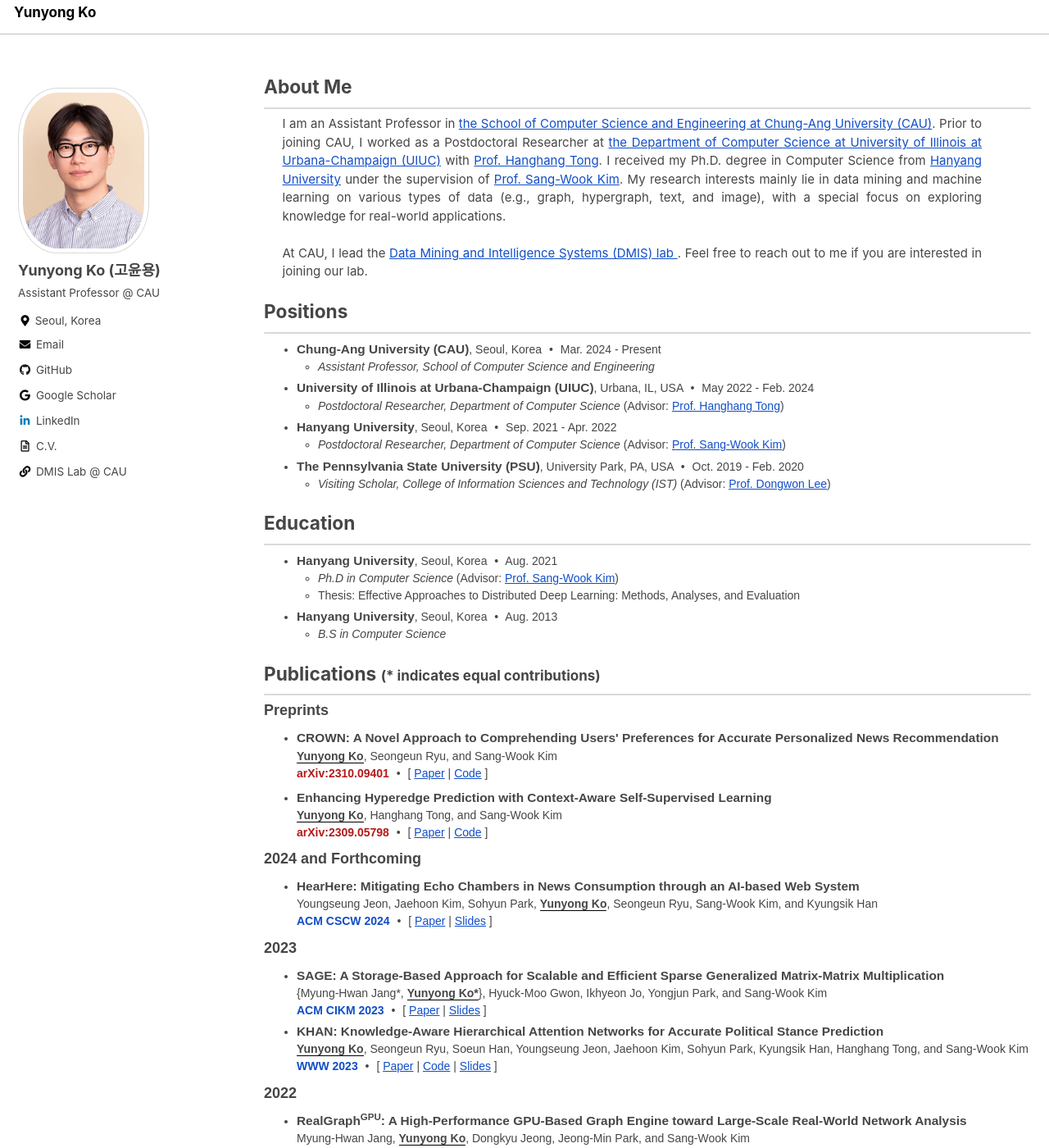
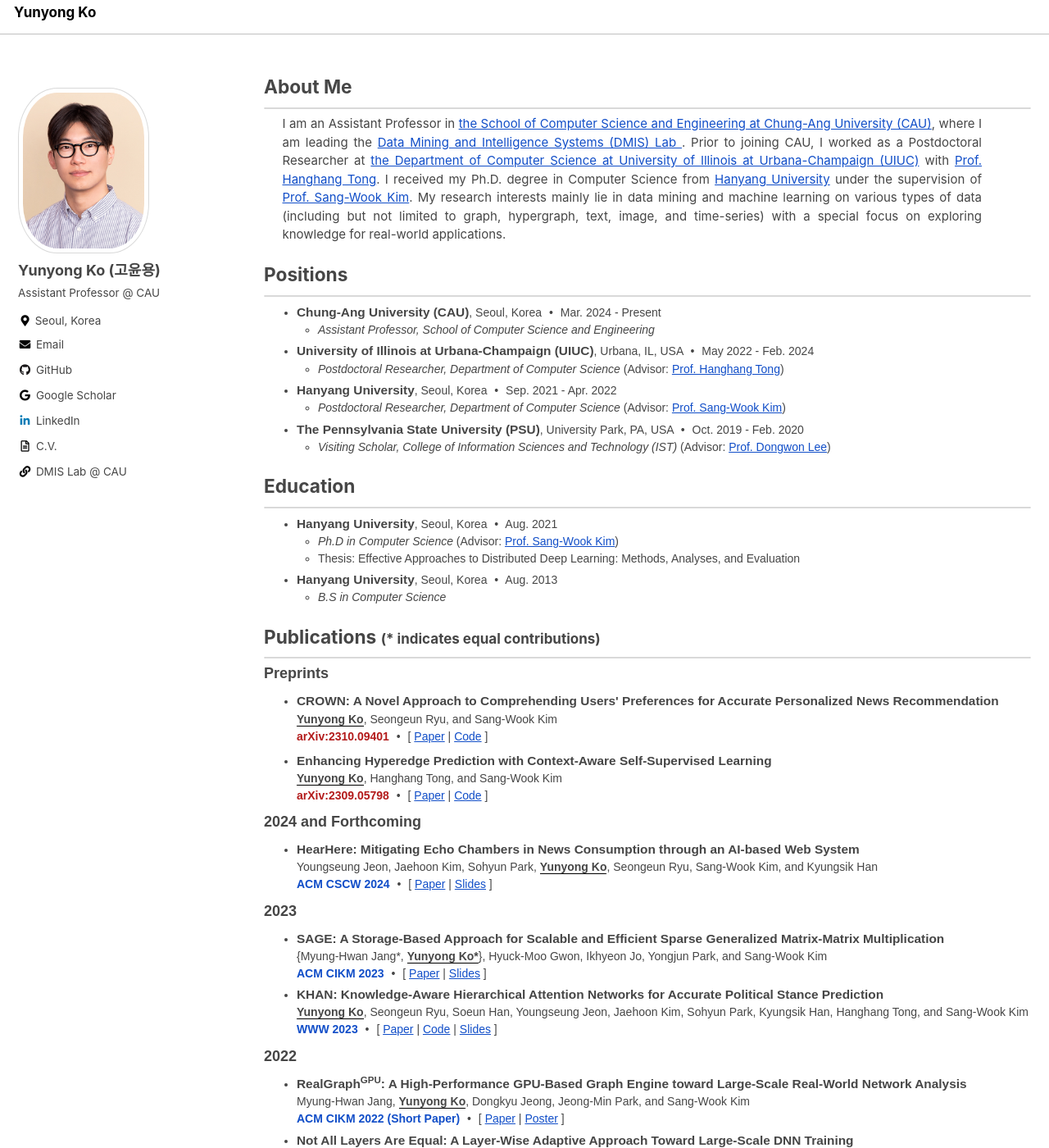
Before and after one commit to yy-ko/yy-ko.github.io, a Jekyll site: the page built from index.html, in a window 1280 px wide and 1400 px high. Shown: the whole window at 82% size. Built offline with Jekyll 4.4.1, drawn with Linux system fonts in a browser that asks for light colours; cached includes are drawn as plain includes; the list of posts is cut into pages by our own code; some of the changed text lies outside the part shown.

Commit message:
data updated

```diff
--- a/index.html
+++ b/index.html
@@ -6,14 +6,11 @@ author_profile: true
 <div id="bio" class="section">
 	<h5 class="section-title">About Me</h5>
 	<hr class="sep">
-	<p> I am an Assistant Professor in <a href="https://cse.cau.ac.kr">the School of Computer Science and Engineering at Chung-Ang University (CAU)</a>.
+	<p> I am an Assistant Professor in <a href="https://cse.cau.ac.kr">the School of Computer Science and Engineering at Chung-Ang University (CAU)</a>, where I am leading the <a href="https://sites.google.com/view/cau-dmis-lab/home">Data Mining and Intelligence Systems (DMIS) Lab </a>.
 	Prior to joining CAU, I worked as a Postdoctoral Researcher at <a href="https://cs.illinois.edu">the Department of Computer Science at University of Illinois at Urbana-Champaign (UIUC)</a> with <a href="http://tonghanghang.org/">Prof. Hanghang Tong</a>.
 	I received my Ph.D. degree in Computer Science from <a href="https://www.hanyang.ac.kr">Hanyang University</a> under the supervision of <a href="https://bigdas.hanyang.ac.kr/sang-wook/">Prof. Sang-Wook Kim</a>.
-	My research interests mainly lie in data mining and machine learning on various types of data (e.g., graph, hypergraph, text, and image), with a special focus on exploring knowledge for real-world applications.
-	<!-- (<a href="/assets/files/research_statement.pdf">Research Statement</a>). -->
-	<br> <br>
-	At CAU, I lead the <a href="https://sites.google.com/view/cau-dmis-lab/home">Data Mining and Intelligence Systems (DMIS) lab </a>. Feel free to reach out to me if you are interested in joining our lab.<br>
-	</p>
+	My research interests mainly lie in data mining and machine learning on various types of data (including but not limited to graph, hypergraph, text, image, and time-series) with a special focus on exploring knowledge for real-world applications.
+	<br>
 </div>
 
 <!-- <div id="topics" class="section"> -->
@@ -186,12 +183,12 @@ author_profile: true
 			<span class="dot-sep">&#8226;</span>
 			<span>[ <a href="/assets/files/SAC22-dfend-paper.pdf">Paper</a> ]</span>
 		</li>
-		<li> <strong class='title'>SHAT: A Novel Asynchronous Training Algorithm That Provides Fast Model Convergence in Distributed Deep Learning</strong> <br>
-			<strong><u>Yunyong Ko</u></strong> and Sang-Wook Kim <br>
-			<span class="venue journal"> <strong>Applied Sciences</strong> (SCIE, 2022)</span>
-			<span class="dot-sep">&#8226;</span>
-			<span>[ <a href="/assets/files/AS22-shat-paper.pdf">Paper</a> ]</span> <br>
-		</li>
+		<!-- <li> <strong class='title'>SHAT: A Novel Asynchronous Training Algorithm That Provides Fast Model Convergence in Distributed Deep Learning</strong> <br>  -->
+			<!-- <strong><u>Yunyong Ko</u></strong> and Sang-Wook Kim <br>  -->
+			<!-- <span class="venue journal"> <strong>Applied Sciences</strong> (SCIE, 2022)</span>  -->
+			<!-- <span class="dot-sep">&#8226;</span>  -->
+			<!-- <span>[ <a href="/assets/files/AS22-shat-paper.pdf">Paper</a> ]</span> <br> -->
+		<!-- </li> -->
 	</ul>
 
 	<span class="year"><strong>2021</strong></span>
@@ -212,7 +209,6 @@ author_profile: true
 			<span>[ <a href="/assets/files/CIKM21-aladdin-paper.pdf">Paper</a> <span>|</span> <a href="/assets/files/CIKM21-aladdin-poster.pdf">Poster</a> <span>|</span> <a href="/assets/files/CIKM21-aladdin-presentation.pdf">Slides</a> <span>|</span> <a href="https://sites.google.com/view/aladdin-proofs/home?authuser=0">Appendix</a> ]</span> <br>
 			<span class="award">Selected as one of the spotlight presentations of CIKM 2021 </span>
 		</li>
-
 		<li> <strong class='title'>An In-Depth Analysis on Distributed Training of Deep Neural Networks </strong> <br>
 			<strong><u>Yunyong Ko</u></strong>, Kibong Choi, Jiwon Seo, and Sang-Wook Kim <br>
 			<!-- <span class="venue conf">IEEE International Parallel and Distributed Processing Symposium (<strong>IEEE IPDPS</strong>) 2021</span> -->
```
